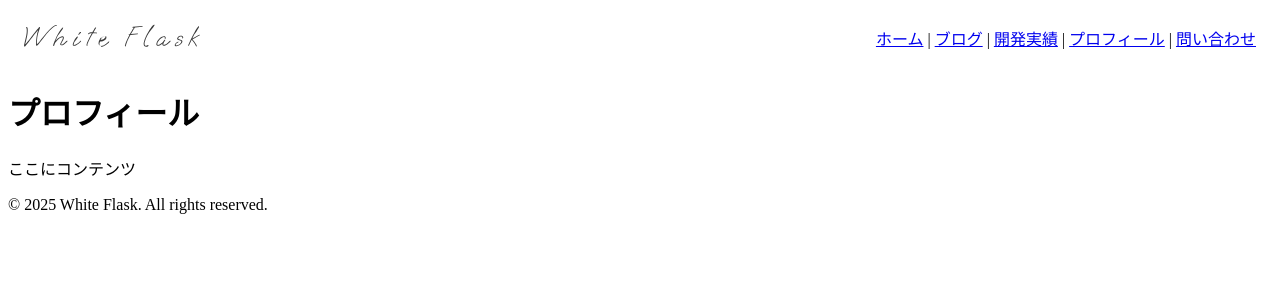
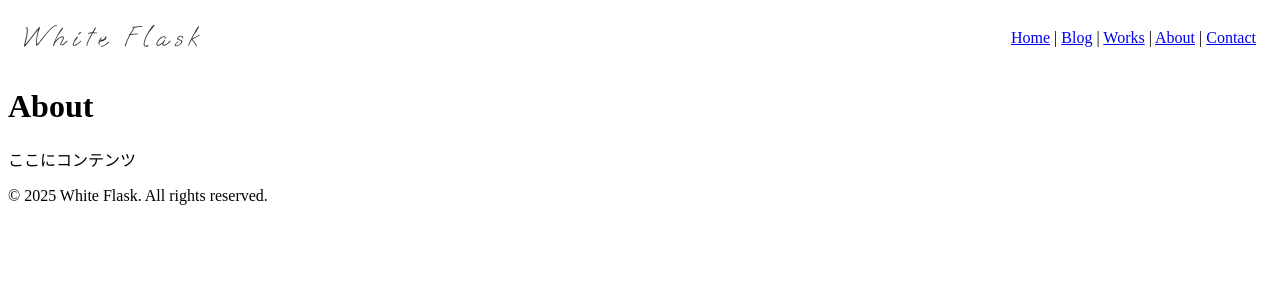
Before and after one commit to siropaca/white-flask, a Next.js app in the folder apps/blog/: page /about in a window 1280 px wide. Shown: the top 300 px of the page. Built offline with nearby package versions, Linux system fonts and the light colour scheme.

Commit message:
feat: ページの表記を変更

```diff
--- a/apps/blog/src/views/about/ui/AboutPage.tsx
+++ b/apps/blog/src/views/about/ui/AboutPage.tsx
@@ -1,7 +1,7 @@
 export function AboutPage() {
   return (
     <div>
-      <h1>プロフィール</h1>
+      <h1>About</h1>
       <p>ここにコンテンツ</p>
     </div>
   )
--- a/apps/blog/src/views/blog/ui/BlogDetailPage.tsx
+++ b/apps/blog/src/views/blog/ui/BlogDetailPage.tsx
@@ -5,7 +5,7 @@ interface Props {
 export function BlogDetailPage({ id }: Props) {
   return (
     <div>
-      <h1>ブログ記事 ID: {id}</h1>
+      <h1>Blog ID: {id}</h1>
       <p>ここにコンテンツ</p>
     </div>
   )
--- a/apps/blog/src/views/blog/ui/BlogListPage.tsx
+++ b/apps/blog/src/views/blog/ui/BlogListPage.tsx
@@ -6,7 +6,7 @@ export async function BlogListPage() {
 
   return (
     <div>
-      <h1>ブログ一覧</h1>
+      <h1>Blog</h1>
       <p>サーバーサイドでデータを取得しました</p>
       <p>GraphQL からの応答: {data?.hello}</p>
       <p>ここにコンテンツ</p>
--- a/apps/blog/src/views/contact/ui/ContactPage.tsx
+++ b/apps/blog/src/views/contact/ui/ContactPage.tsx
@@ -1,7 +1,7 @@
 export function ContactPage() {
   return (
     <div>
-      <h1>問い合わせ</h1>
+      <h1>Contact</h1>
       <p>ここにコンテンツ</p>
     </div>
   )
--- a/apps/blog/src/views/home/ui/HomePage.tsx
+++ b/apps/blog/src/views/home/ui/HomePage.tsx
@@ -16,8 +16,7 @@ export function HomePage() {
 
   return (
     <div>
-      <h1>トップページ</h1>
-      <p>NEXT_PUBLIC_GRAPHQL_ENDPOINT: {process.env.NEXT_PUBLIC_GRAPHQL_ENDPOINT}</p>
+      <h1>Home</h1>
       <p>GraphQL からの応答: {data?.hello}</p>
       <p>ここにコンテンツ</p>
     </div>
--- a/apps/blog/src/widgets/header/Header.tsx
+++ b/apps/blog/src/widgets/header/Header.tsx
@@ -17,16 +17,17 @@ export function Header() {
           <Logo />
         </Link>
       </div>
+
       <nav>
-        <Link href={ROUTES.home}>ホーム</Link>
+        <Link href={ROUTES.home}>Home</Link>
         {' | '}
-        <Link href={ROUTES.blog.index}>ブログ</Link>
+        <Link href={ROUTES.blog.index}>Blog</Link>
         {' | '}
-        <Link href={ROUTES.works}>開発実績</Link>
+        <Link href={ROUTES.works}>Works</Link>
         {' | '}
-        <Link href={ROUTES.about}>プロフィール</Link>
+        <Link href={ROUTES.about}>About</Link>
         {' | '}
-        <Link href={ROUTES.contact}>問い合わせ</Link>
+        <Link href={ROUTES.contact}>Contact</Link>
       </nav>
     </header>
   )
```
